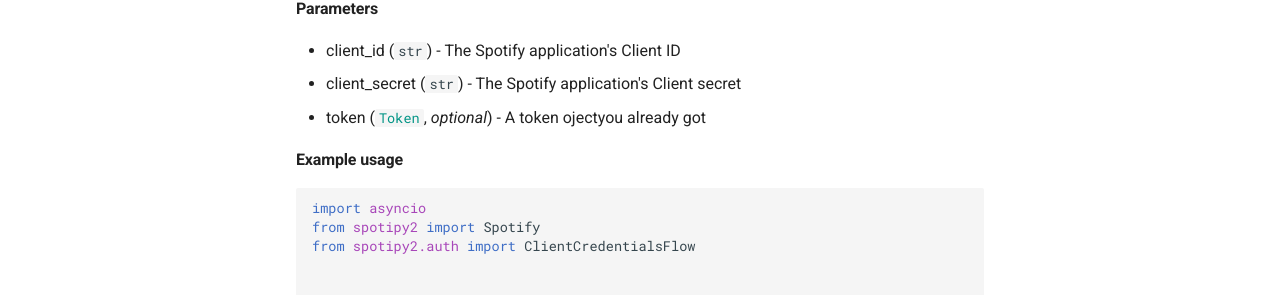
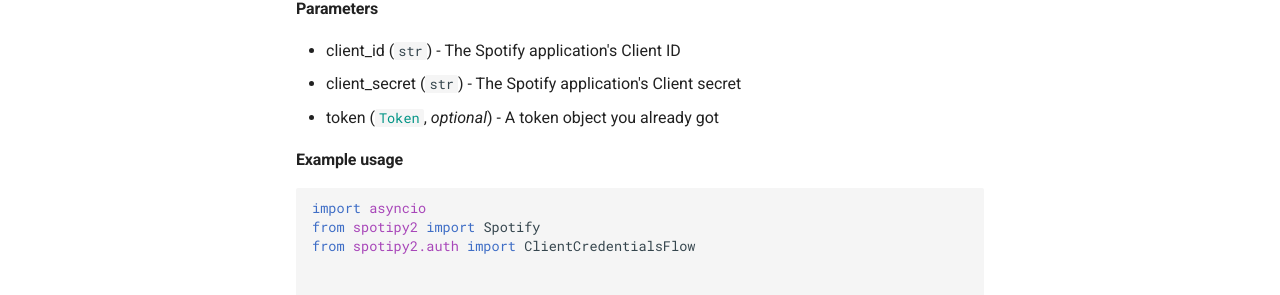
Before and after one commit to CyanBook/spotipy2, an MkDocs documentation site: the page built from docs/getting-started/authentication/authorization-flows/client-credentials-flow.md, in a window 1280 px wide and 1113 px high. Shown: the part 417-712 px from the top of the window. Built offline with MkDocs 1.6.1 and Material for MkDocs 9.7.7, drawn with Linux system fonts in a browser that asks for light colours; comment, search, counter and statistics services are not loaded.

Commit message:
Fix typo

```diff
--- a/docs/getting-started/authentication/authorization-flows/client-credentials-flow.md
+++ b/docs/getting-started/authentication/authorization-flows/client-credentials-flow.md
@@ -7,7 +7,7 @@
 
 - client_id (`str`) - The Spotify application's Client ID
 - client_secret (`str`) - The Spotify application's Client secret
-- token ([`Token`](/getting-started/authentication/token/), *optional*) - A token ojectyou already got
+- token ([`Token`](/getting-started/authentication/token/), *optional*) - A token object you already got
 
 #### Example usage
 
```
